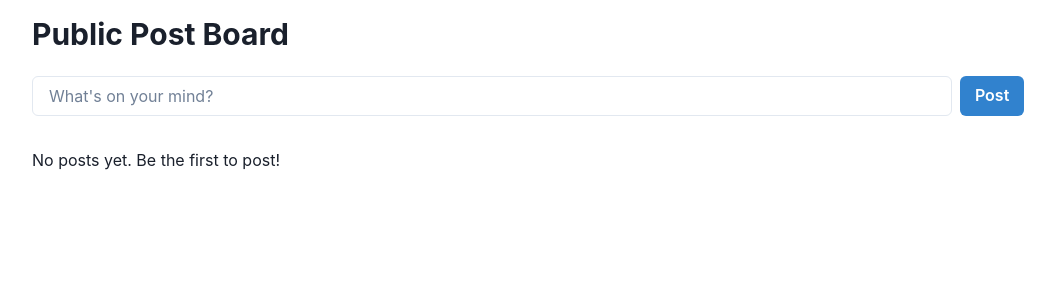
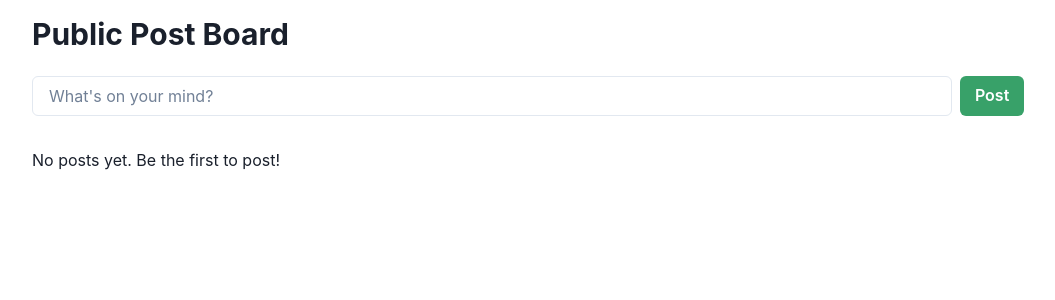
Before and after one commit to GPT-Engineer-App-Dev/message-bulletin, a React (Vite) app: page / in a window 1280 px wide. Shown: the top 300 px of the page, without its empty margins (112-1167 px from the left). Built offline with nearby package versions, Linux system fonts and the light colour scheme.

Commit message:
Changed the button color to green on the Index page.

```diff
--- a/src/pages/Index.jsx
+++ b/src/pages/Index.jsx
@@ -25,7 +25,7 @@ const Index = () => {
               value={newPost}
               onChange={(e) => setNewPost(e.target.value)}
             />
-            <Button type="submit" colorScheme="blue">Post</Button>
+            <Button type="submit" colorScheme="green">Post</Button>
           </HStack>
         </Box>
         {posts.length === 0 ? (
```
